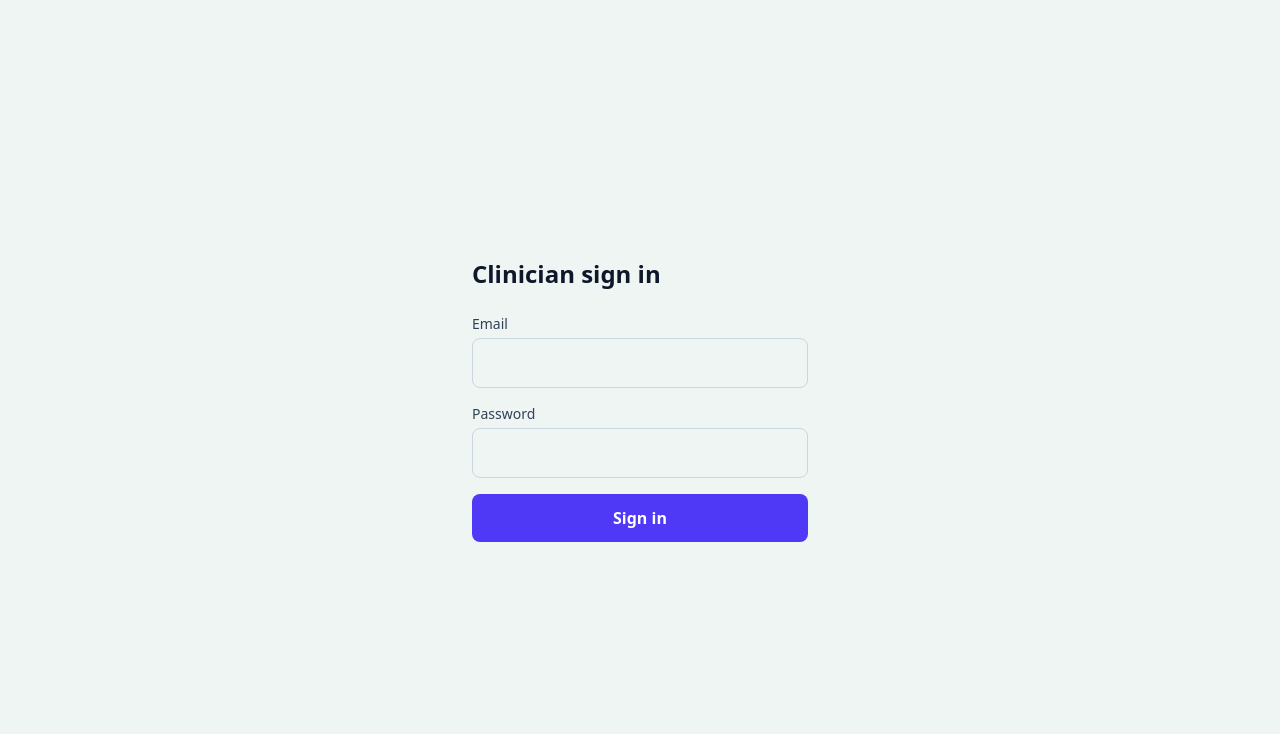
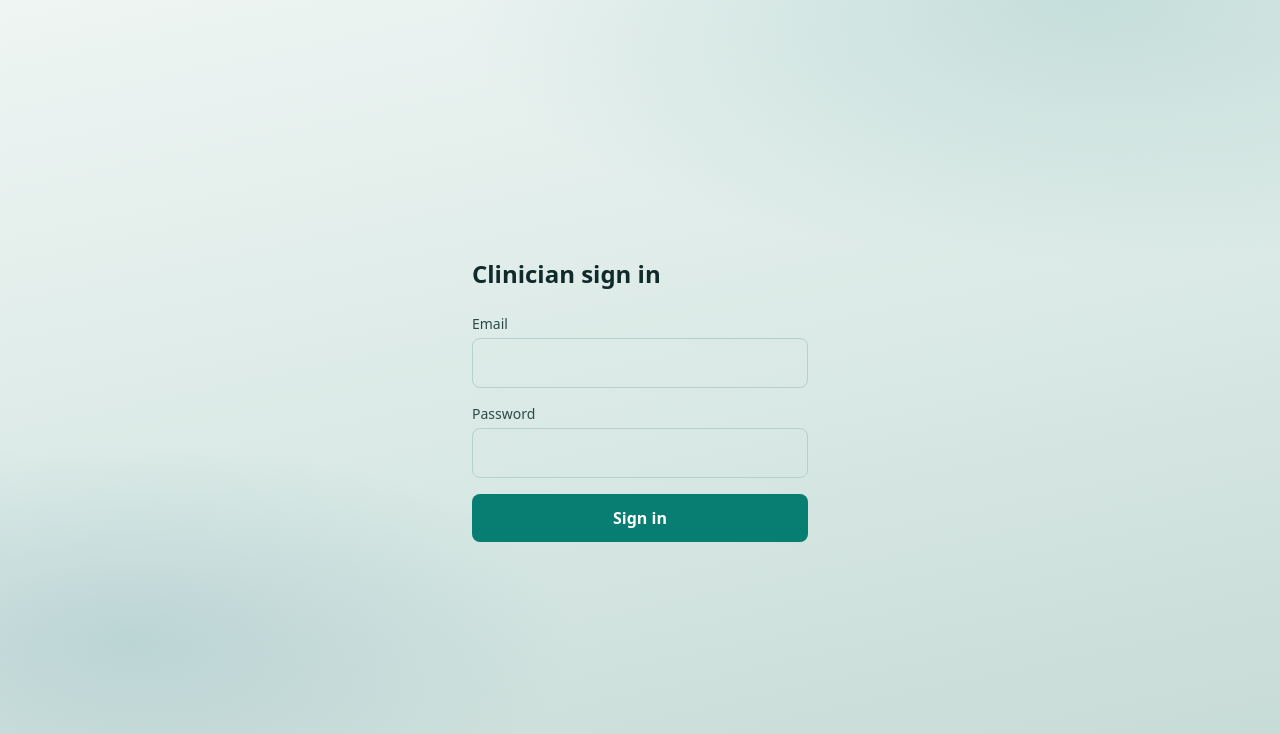
Before and after one commit to iyanuloluwa-Miracle/Mira, a Nuxt app: page /clinician/login in a window 1280 px wide. Shown: the top 734 px of the page. Built offline with nearby package versions, Linux system fonts and the light colour scheme; no server answers.

Commit message:
style: apply unified Mira teal theme

```diff
--- a/app/app.vue
+++ b/app/app.vue
@@ -1,5 +1,5 @@
 <template>
-  <div>
+  <div class="mira-app">
     <NuxtRouteAnnouncer />
     <NuxtPage />
     <EvaluationHud />
--- a/app/assets/css/main.css
+++ b/app/assets/css/main.css
@@ -4,11 +4,52 @@
    crisper on its own hinting/rasterizer than a downloaded web font would anyway. */
 @theme {
   --font-sans: system-ui, -apple-system, 'Segoe UI', Roboto, 'Helvetica Neue', Arial, sans-serif;
+
+  /* Mira's shared palette. Red and amber remain reserved for safety warnings and destructive actions. */
+  --color-slate-50: #f6fbfa;
+  --color-slate-100: #eaf4f2;
+  --color-slate-200: #d4e5e1;
+  --color-slate-300: #b6d0cb;
+  --color-slate-400: #779691;
+  --color-slate-500: #55736e;
+  --color-slate-600: #405d59;
+  --color-slate-700: #2e4946;
+  --color-slate-800: #1e3735;
+  --color-slate-900: #102a2a;
+  --color-slate-950: #071817;
+
+  --color-indigo-50: #edf8f6;
+  --color-indigo-100: #d6eee9;
+  --color-indigo-200: #b3ddd5;
+  --color-indigo-300: #85c7bd;
+  --color-indigo-400: #4ca99d;
+  --color-indigo-500: #168c80;
+  --color-indigo-600: #087d72;
+  --color-indigo-700: #05685f;
+  --color-indigo-800: #07544e;
+  --color-indigo-900: #083f3b;
+  --color-indigo-950: #032724;
+}
+
+html,
+body,
+#__nuxt {
+  min-height: 100%;
 }
 
 body {
   font-family: var(--font-sans);
   background-color: #eef5f3;
+  color: #102a2a;
+}
+
+/* Gives every route the same image-free mist treatment as the entry screens. */
+.mira-app {
+  min-height: 100svh;
+  background:
+    radial-gradient(90% 60% at 85% 0%, rgba(158, 201, 196, 0.45) 0%, transparent 55%),
+    radial-gradient(70% 50% at 10% 80%, rgba(120, 168, 180, 0.28) 0%, transparent 50%),
+    linear-gradient(168deg, #eef5f3 0%, #d8e8e4 55%, #c5d9d4 100%);
 }
 
 /* Shared Mira mist atmosphere — used on landing-adjacent screens (screening, crisis, etc.)
```
